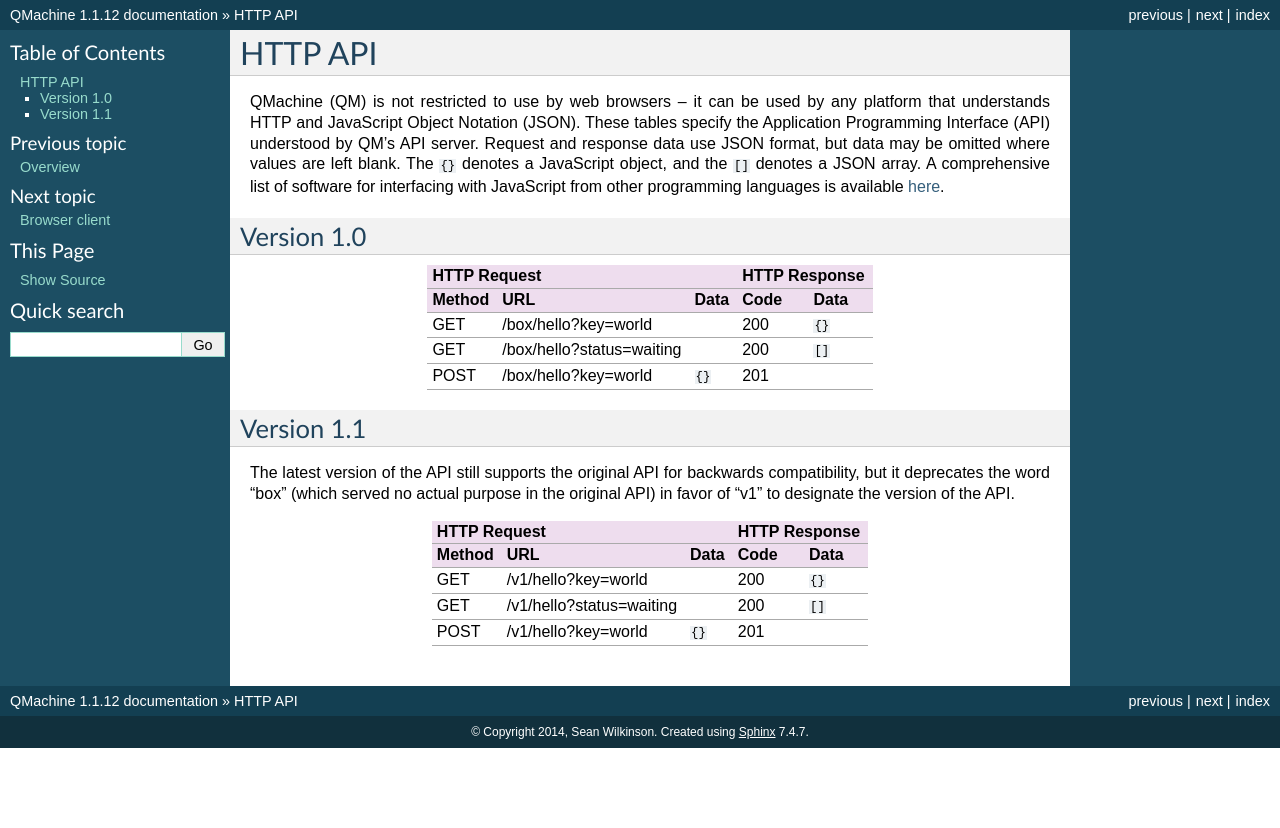
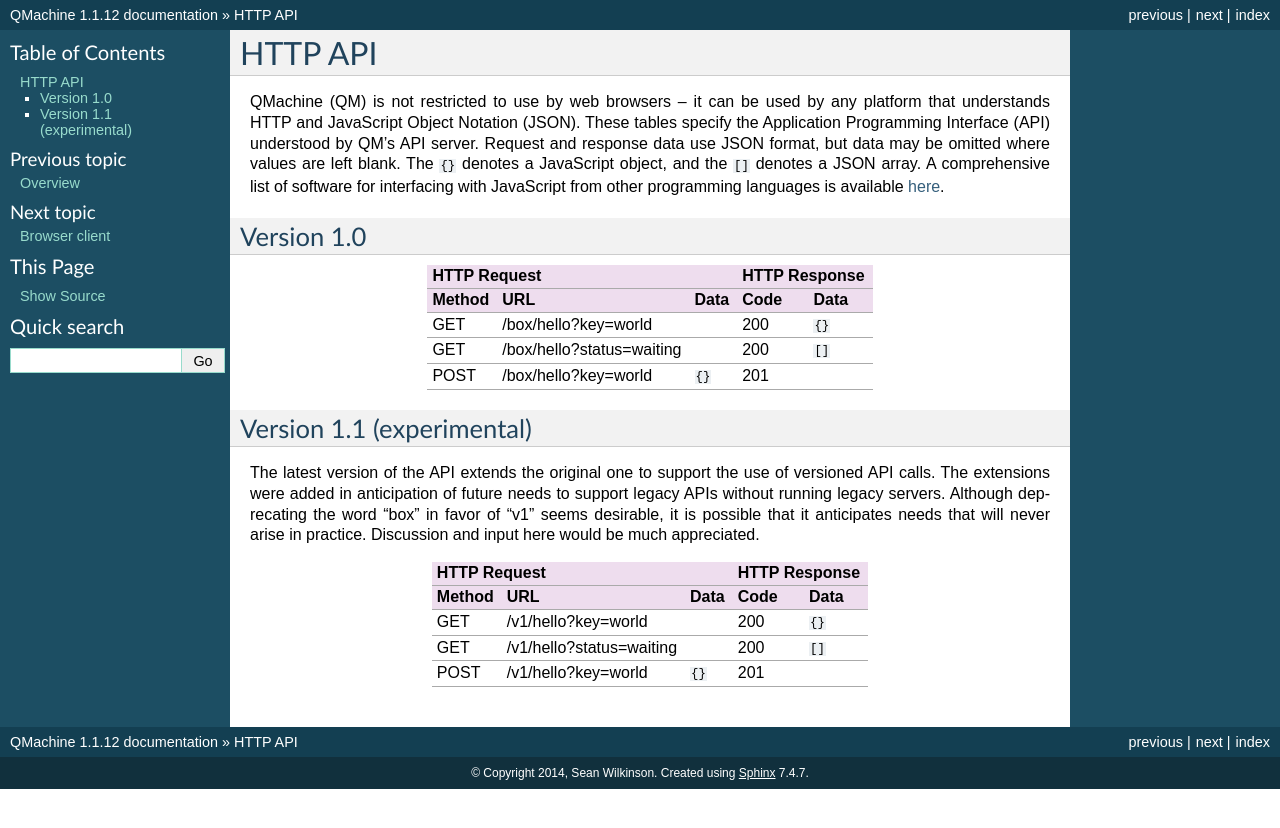
Before and after one commit to qmachine/qmachine, a Sphinx documentation site: the page built from docs/http-api.rst, in a window 1280 px wide. Shown: the top 828 px of the page. Built offline with Sphinx 7.4.7, drawn with Linux system fonts in a browser that asks for light colours.

Commit message:
Noted that the Version 1.1 API extensions are experimental

```diff
--- a/docs/http-api.rst
+++ b/docs/http-api.rst
@@ -25,13 +25,15 @@ Version 1.0
 ================= ============================ ======== ======== ========
 
 
-Version 1.1
------------
+Version 1.1 (experimental)
+--------------------------
 
-The latest version of the API still supports the original API for
-backwards compatibility, but it deprecates the word "box" (which served
-no actual purpose in the original API) in favor of "v1" to designate the
-version of the API.
+The latest version of the API extends the original one to support the use of
+versioned API calls. The extensions were added in anticipation of future needs
+to support legacy APIs without running legacy servers. Although deprecating the
+word "box" in favor of "v1" seems desirable, it is possible that it anticipates
+needs that will never arise in practice. Discussion and input here would be
+much appreciated.
 
 ================= ============================ ======== ======== ========
  HTTP Request                                           HTTP Response
```
